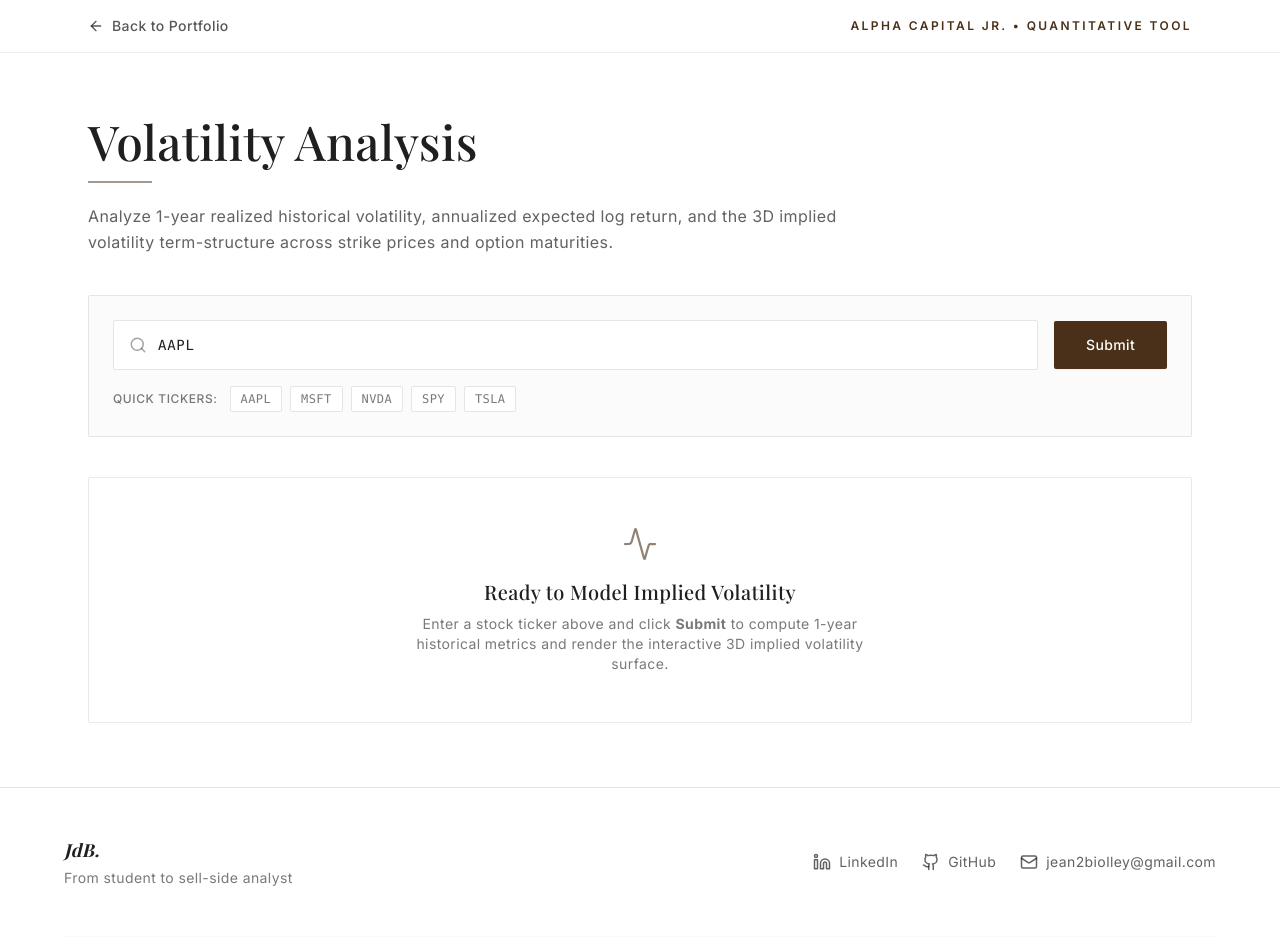
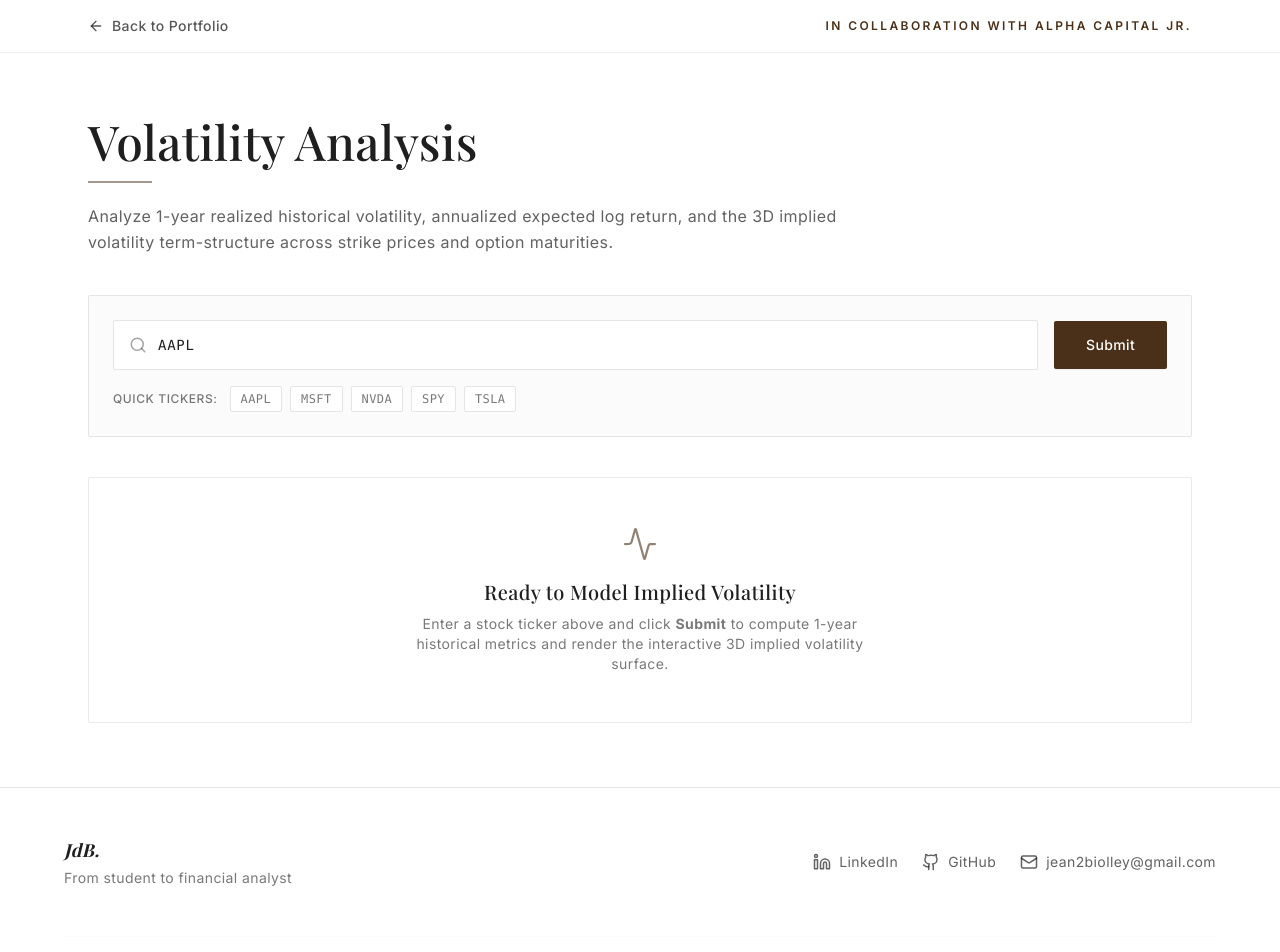
Before and after one commit to jean2biolley/My_e_portfolio, a Next.js app: page /volatility-analysis in a window 1280 px wide. Shown: the top 952 px of the page. Built offline with nearby package versions, Linux system fonts and the light colour scheme; a web font is replaced by a local one.

Commit message:
small footer update

```diff
--- a/src/app/volatility-analysis/page.tsx
+++ b/src/app/volatility-analysis/page.tsx
@@ -223,7 +223,7 @@ export default function VolatilityAnalysisPage() {
             <ArrowLeft size={16} /> Back to Portfolio
           </Link>
           <span className="text-xs uppercase tracking-[0.2em] text-accent font-semibold">
-            Alpha Capital Jr. • Quantitative Tool
+            In collaboration with Alpha Capital Jr.
           </span>
         </div>
       </header>
--- a/src/components/Footer.tsx
+++ b/src/components/Footer.tsx
@@ -6,7 +6,7 @@ export default function Footer() {
       <div className="max-w-6xl mx-auto flex flex-col md:flex-row justify-between items-center gap-6">
         <div>
           <span className="font-serif italic font-bold text-lg text-foreground mb-1 block">JdB.</span>
-          <p className="text-foreground/60 w-full max-w-sm">From student to sell-side analyst</p>
+          <p className="text-foreground/60 w-full max-w-sm">From student to financial analyst</p>
         </div>
 
         <div className="flex gap-6 items-center flex-wrap">
```
